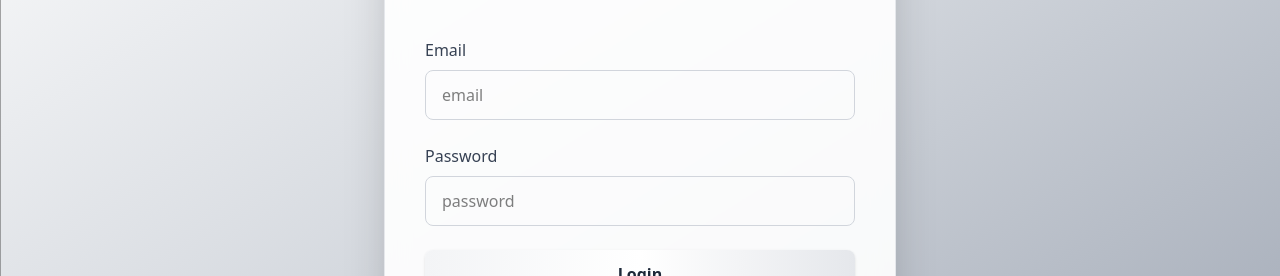
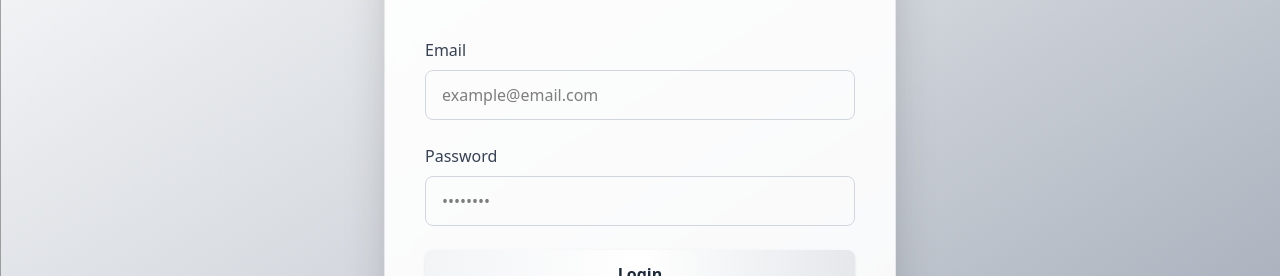
Before and after one commit to Yuyi5la/E-commerce-site, a React (Vite) app in the folder frontend/: page /login in a window 1280 px wide. Shown: the part 317-593 px from the top of the page. Built offline with nearby package versions, Linux system fonts and the light colour scheme; no server answers.

Commit message:
login page redesign

```diff
--- a/frontend/src/pages/login.jsx
+++ b/frontend/src/pages/login.jsx
@@ -64,7 +64,7 @@ const Login = () => {
               name="email"
               value={form.email}
               onChange={handleChange}
-              placeholder="email"
+              placeholder="example@email.com"
               className="w-full border border-gray-300 rounded-lg px-4 py-3 focus:ring-2 focus:ring-gray-400 focus:outline-none"
               required
             />
@@ -77,7 +77,7 @@ const Login = () => {
               name="password"
               value={form.password}
               onChange={handleChange}
-              placeholder="password"
+              placeholder="••••••••"
               className="w-full border border-gray-300 rounded-lg px-4 py-3 focus:ring-2 focus:ring-gray-400 focus:outline-none"
               required
             />
```
